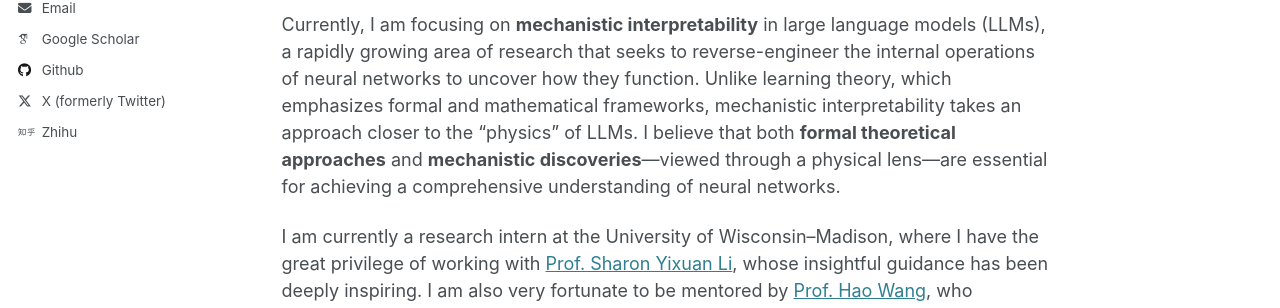
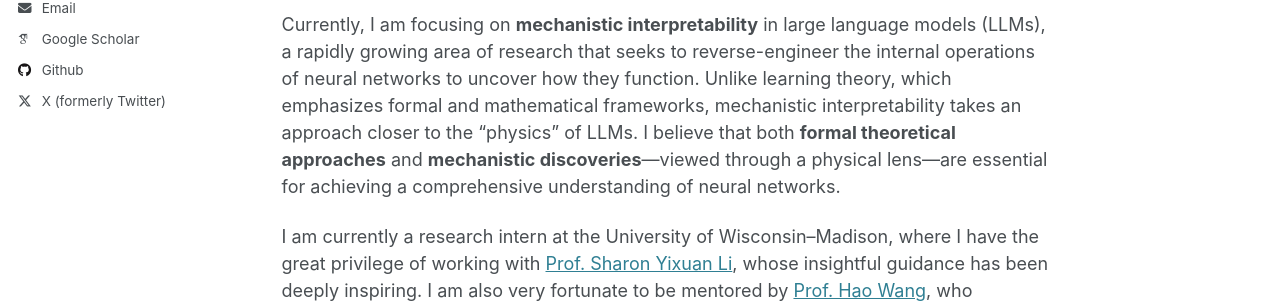
Before and after one commit to Superposition09m/Superposition09m.github.io, a Jekyll site: the page built from _pages/about.md, in a window 1280 px wide. Shown: the part 350-658 px from the top of the page. Built offline with Jekyll 4.4.1, drawn with Linux system fonts in a browser that asks for light colours; some web fonts are replaced.

Commit message:
zhihu removed

```diff
--- a/_config.yml
+++ b/_config.yml
@@ -72,7 +72,6 @@ author:
   wikipedia        : # Username
   xing             : # Username
   youtube          : # Username
-  zhihu            : superposition-43
 
 # Publication Category - The following the list of publication categories and their headings
 publication_category:
```
